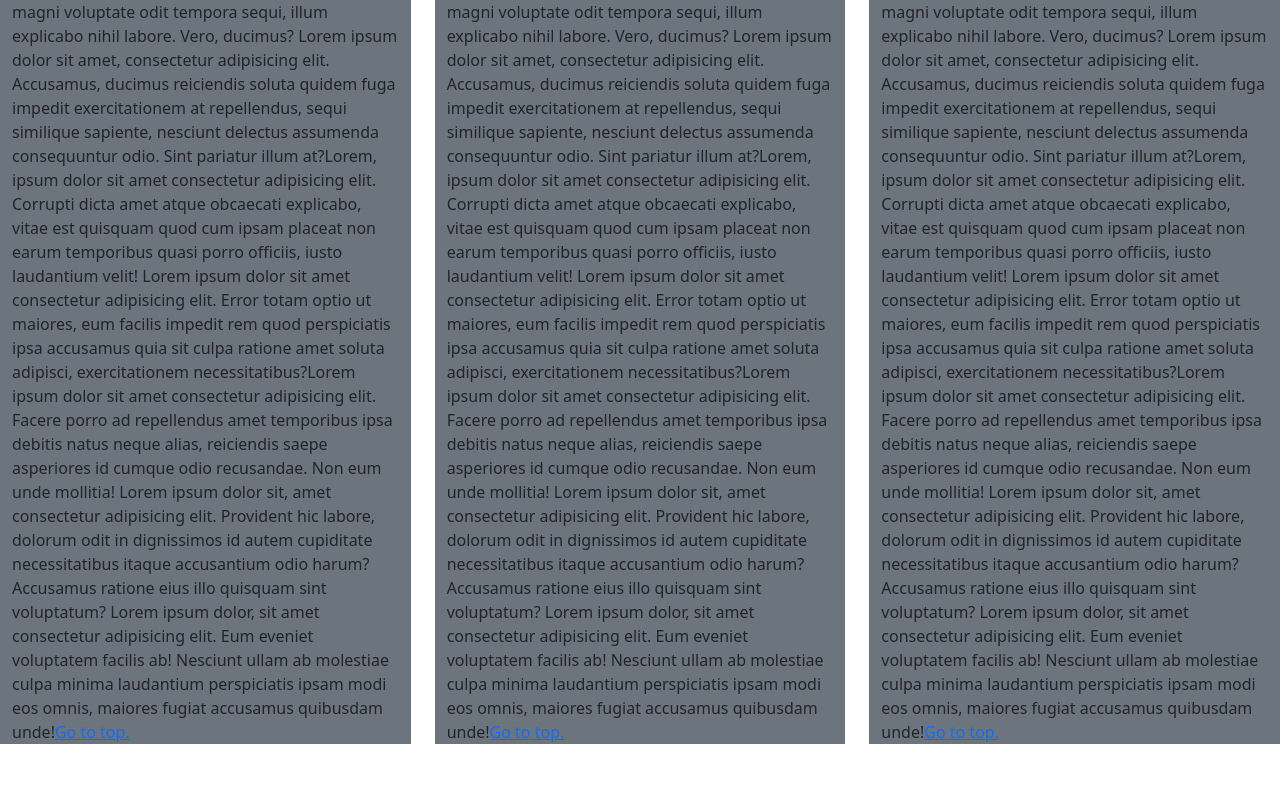
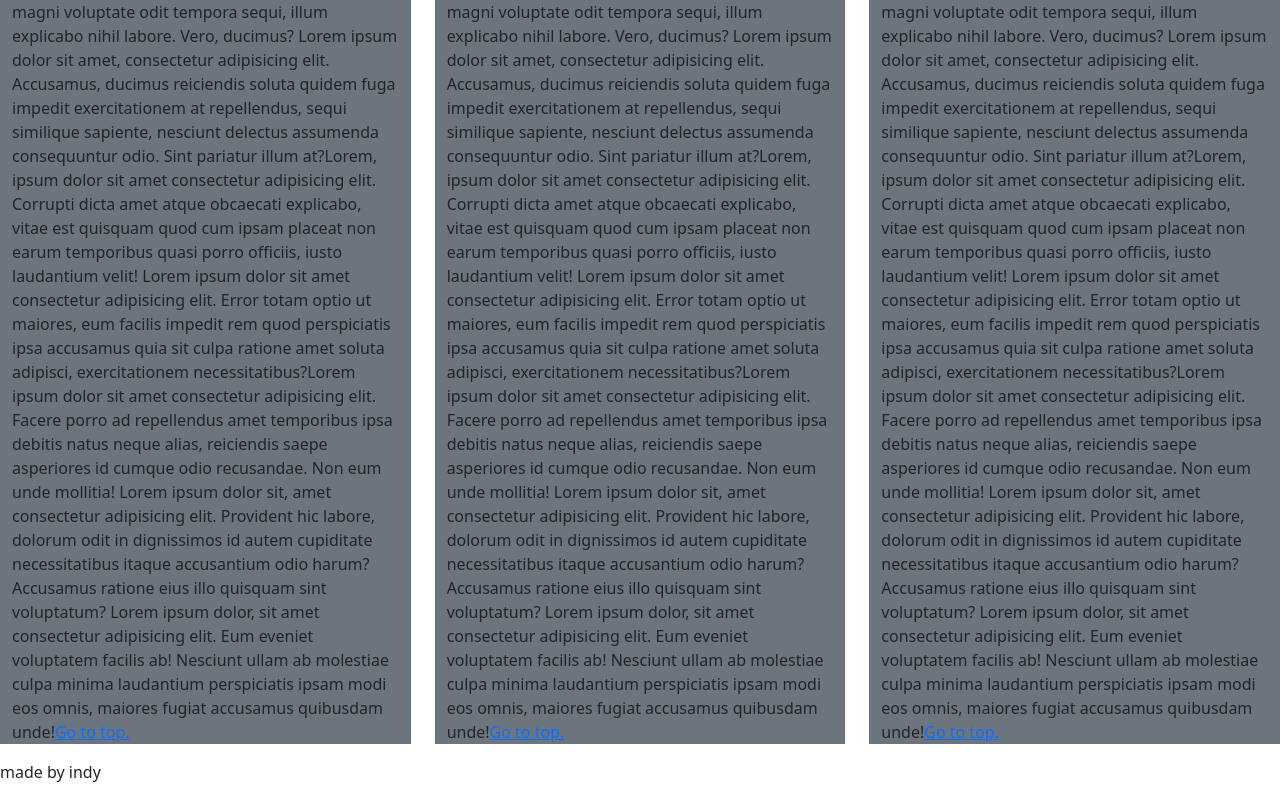
Before and after one commit to meztai/coursera-test, a plain HTML site: page module3-solution/index.html in a window 1280 px wide. Shown: the part 346-1146 px from the top of the page. Before the commit the page ends 1106 px from the top, so only its background shows below. Drawn offline with Linux system fonts and the light colour scheme.

Commit message:
added watermark

```diff
--- a/module3-solution/index.html
+++ b/module3-solution/index.html
@@ -51,6 +51,10 @@
             </div>
         </div>
 
+        <footer>
+          <p>made by indy</p>
+        </footer>
+
   <script src="js/jquery-3.7.1.min.js"></script>
   <script src="js/bootstrap.min.js"></script>
 </body>
```
